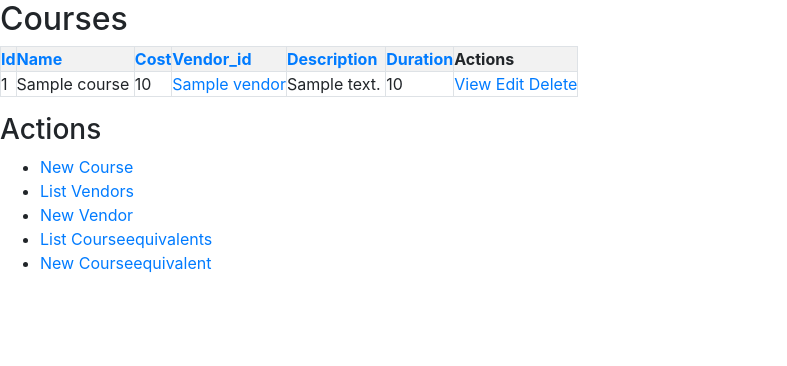
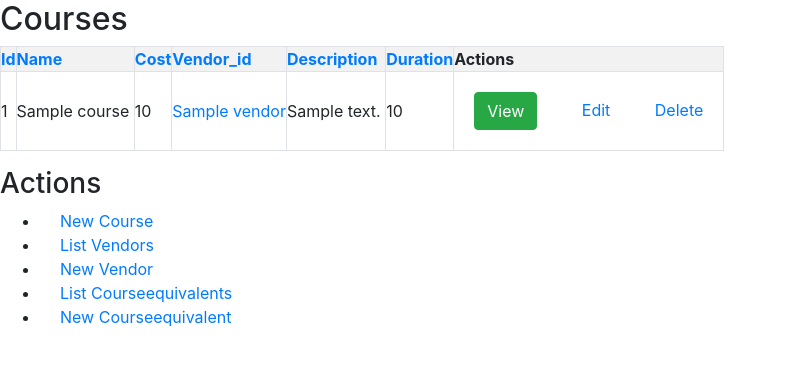
Before and after one commit to merryt/EDUCATION-BOOTSTRAP, a CakePHP app: the page made by app/View/Courses/index.ctp in a window 1280 px wide. Shown: the top 366 px of the page, without its empty margins (0-787 px from the left). Run offline with PHP 8.4 and a stand-in for CakePHP, Linux system fonts and the light colour scheme; the template is opened without the code that fills it: most values are stand-ins (such as "Sample title", 1, 10 or a date in 2020); some libraries are stand-ins or nearby versions.

Commit message:
Added images

```diff
--- a/app/View/Courses/index.ctp
+++ b/app/View/Courses/index.ctp
@@ -22,9 +22,9 @@
 		<td><?php echo h($course['Course']['description']); ?>&nbsp;</td>
 		<td><?php echo h($course['Course']['duration']); ?>&nbsp;</td>
 		<td class="actions">
-			<?php echo $this->Html->link(__('View'), array('action' => 'view', $course['Course']['id'])); ?>
-			<?php echo $this->Html->link(__('Edit'), array('action' => 'edit', $course['Course']['id'])); ?>
-			<?php echo $this->Form->postLink(__('Delete'), array('action' => 'delete', $course['Course']['id']), null, __('Are you sure you want to delete # %s?', $course['Course']['id'])); ?>
+			<?php echo $this->Html->link(__('<i class="icon-white icon-play"></i>View'), array('action' => 'view', $course['Course']['id']),array("class"=>"btn btn-success", "escape"=> false )); ?>
+			<?php echo $this->Html->link(__('Edit'), array('action' => 'edit', $course['Course']['id']),array("class"=>"hide")); ?>
+			<?php echo $this->Form->postLink(__('Delete'), array('action' => 'delete', $course['Course']['id']),array("class"=>"hide"), null, __('Are you sure you want to delete # %s?', $course['Course']['id'])); ?>
 		</td>
 	</tr>
 <?php endforeach; ?>
--- a/app/webroot/css/edubootstrap.css
+++ b/app/webroot/css/edubootstrap.css
@@ -2,3 +2,9 @@
  * Custom changes for EduBootstrap!!
  *
  */
+
+
+.actions a {
+	margin: 20px;
+
+}
```
Also changed, not shown: app/webroot/img/thumbnails/Android App Development with Java Essential Training.png (added), app/webroot/img/thumbnails/Android Apps in 1 Hour No Coding Required.png (added), app/webroot/img/thumbnails/Beginning App Development.png (added), app/webroot/img/thumbnails/Build Mobile Apps in a Flash!.png (added), app/webroot/img/thumbnails/Building Hybrid Mobile Applications with HTML5.png (added), app/webroot/img/thumbnails/Core Windows Phone 7 Development.png (added), app/webroot/img/thumbnails/Create an iPad Web App.png (added), app/webroot/img/thumbnails/Creative Programming for Digital Media & Mobile Apps.png (added), app/webroot/img/thumbnails/INTRO TO IOS.png (added), app/webroot/img/thumbnails/Introduction to PhoneGap.png (added), app/webroot/img/thumbnails/Titanium Mobile App Development Essential Training.png (added), 7 other files.
